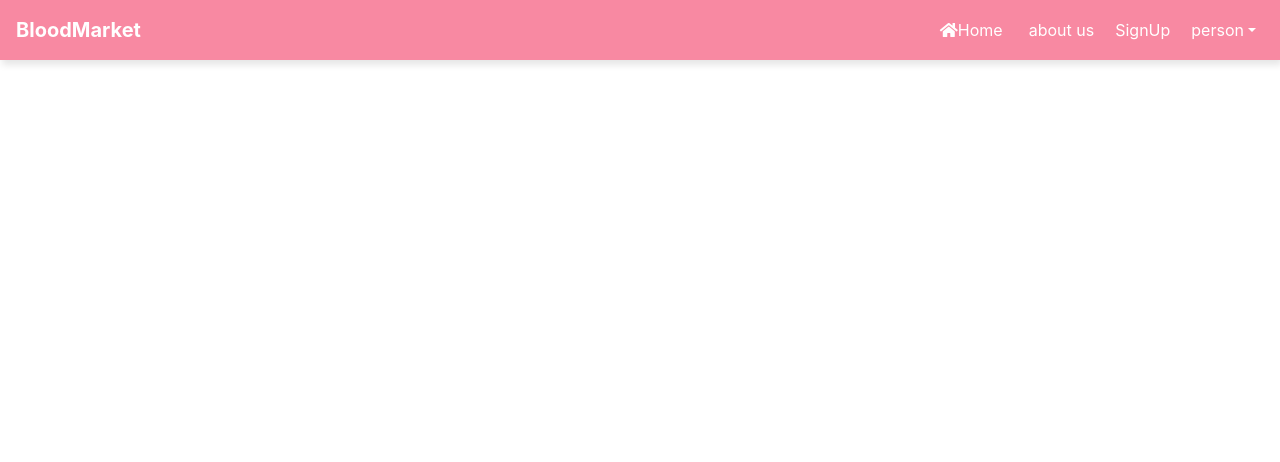
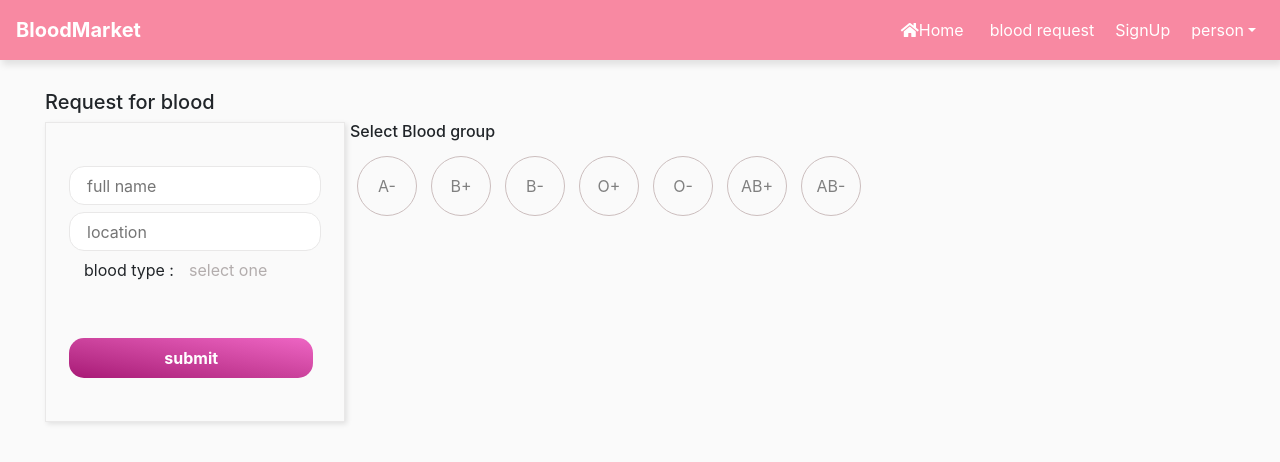
Before and after one commit to feres1994/bloodDonation, a React (Create React App) app: page /requestforblood in a window 1280 px wide. Shown: the top 462 px of the page. Built offline with nearby package versions, Linux system fonts and the light colour scheme.

Commit message:
adding blood request layout

```diff
--- a/src/App.js
+++ b/src/App.js
@@ -2,17 +2,17 @@ import React from "react";
 import Header from "./component/navbar/navbar";
 import { Switch, Route } from "react-router-dom";
 import Home from "./component/home.js/Home";
-import AboutUs from "./component/aboutUs";
+import RequestFor from "./component/requestBlood/requestBlood";
 import "./App.css";
 
 function App() {
   return (
     <div className="App">
       <Header />
-      <div className="container-fluid">
+      <div className="container-fluid" style={{ minHeight: "100vh" }}>
         <Switch>
           <Route exact path="/" component={Home} />
-          <Route exact path="/about" component={AboutUs} />
+          <Route exact path="/requestforblood" component={RequestFor} />
         </Switch>
       </div>
     </div>
--- a/src/component/aboutUs.js
+++ /dev/null
@@ -1,17 +0,0 @@
-import React, { Component } from "react";
-import { connect } from "react-redux";
-
-export class AboutUs extends Component {
-  render() {
-    return <div>hhh</div>;
-  }
-}
-
-const mapStateToProps = state => ({});
-
-const mapDispatchToProps = {};
-
-export default connect(
-  mapStateToProps,
-  mapDispatchToProps
-)(AboutUs);
--- a/src/component/navbar/navbar.js
+++ b/src/component/navbar/navbar.js
@@ -39,7 +39,7 @@ const Header = props => {
             </NavItem>
             <NavItem>
               <NavLink>
-                <Link to="about">about us</Link>
+                <Link to="/requestforblood">blood request</Link>
               </NavLink>
             </NavItem>
             <NavItem>
--- /dev/null
+++ b/src/component/requestBlood/request.css
@@ -0,0 +1,75 @@
+.request-card {
+  height: 300px;
+  width: 300px;
+  padding: 23px;
+  border: 1px solid #e9e8e8;
+  display: flex;
+  flex-direction: column;
+  justify-content: space-around;
+  box-shadow: 2px 2px 5px rgba(0, 0, 0, 0.1);
+}
+.request-card input {
+  height: 39px;
+  width: 100%;
+  border-radius: 15px;
+  border: 1px solid #e9e8e8;
+  margin-bottom: 7px;
+  padding: 5px 17px;
+  box-sizing: border-box;
+}
+.submit-btn {
+  width: 97%;
+  height: 40px;
+  border: none;
+  border-radius: 15px;
+
+  background-image: linear-gradient(
+    to right top,
+    #a81976,
+    #b92f89,
+    #cb429c,
+    #dd54b0,
+    #ee65c4
+  );
+  color: white;
+  font-weight: bold;
+}
+
+.blood-group-container {
+  display: flex;
+}
+.blood-group-container div {
+  margin: 7px;
+  width: 60px;
+  height: 60px;
+  border: 1px solid #ccbebe;
+  display: flex;
+  justify-content: center;
+  align-items: center;
+  color: gray;
+  transition: all 0.3s ease-in-out;
+  border-radius: 50%;
+  cursor: pointer;
+}
+.blood-group-container div:hover {
+  background-image: linear-gradient(
+    to right top,
+    #a81976,
+    #b92f89,
+    #cb429c,
+    #dd54b0,
+    #ee65c4
+  );
+  color: white;
+  border: none;
+  font-weight: bold;
+}
+.blood-type-form {
+  display: flex;
+}
+.blood-type-form p:nth-child(1) {
+  width: 120px;
+}
+.blood-type-form p:nth-child(2) {
+  color: #b3adad;
+}
--- /dev/null
+++ b/src/component/requestBlood/requestBlood.js
@@ -0,0 +1,54 @@
+import React, { Component } from "react";
+import { connect } from "react-redux";
+import "./request.css";
+export class RequestFor extends Component {
+  state = {
+    bloodGroup: ["A-", "B+", "B-", "O+", "O-", "AB+", "AB-"],
+    bloodType: "select one"
+  };
+
+  changeBloodType = bloodType => {
+    this.setState({
+      bloodType: bloodType
+    });
+  };
+  render() {
+    const { bloodType } = this.state;
+    return (
+      <div className="row" style={{ padding: "30px" }}>
+        <div className="col-12">
+          <h5 style={{ textAlign: "left" }}>Request for blood</h5>
+        </div>
+        <div className="col-lg-3">
+          <div className="request-card">
+            <div>
+              <input placeholder="full name" />
+              <input placeholder="location" />
+              <div className="blood-type-form">
+                <p>blood type :</p> <p>{bloodType}</p>
+              </div>
+            </div>
+            <button className="submit-btn">submit</button>
+          </div>
+        </div>
+        <div className="col-lg-9">
+          <h6 style={{ textAlign: "left" }}>Select Blood group</h6>
+          <div className="blood-group-container">
+            {this.state.bloodGroup.map(el => (
+              <div onClick={() => this.changeBloodType(el)}>{el}</div>
+            ))}
+          </div>
+        </div>
+      </div>
+    );
+  }
+}
+
+const mapStateToProps = state => ({});
+
+const mapDispatchToProps = {};
+
+export default connect(
+  mapStateToProps,
+  mapDispatchToProps
+)(RequestFor);
```
